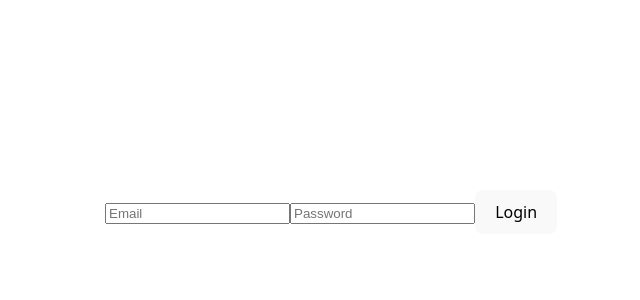
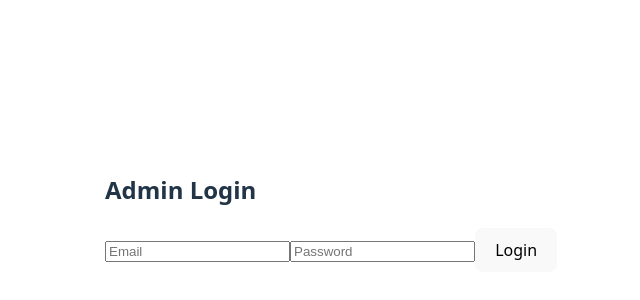
Before and after one commit to luislaguardia/ecotrack-web-test, a React (Vite) app in the folder admin-panel/: page / in a window 1280 px wide. Shown: the part 188-488 px from the top of the page, without its empty margins (245-885 px from the left). Built offline with nearby package versions, Linux system fonts and the light colour scheme.

Commit message:
Update Login.jsx

```diff
--- a/admin-panel/src/pages/Login.jsx
+++ b/admin-panel/src/pages/Login.jsx
@@ -10,21 +10,37 @@ const Login = ({ setIsAuthenticated }) => {
   const handleLogin = async (e) => {
     e.preventDefault();
     try {
-      const { data } = await axios.post('https://ecotrack-back.onrender.com/api/login', { email, password });
+      const { data } = await axios.post('https://ecotrack-back.onrender.com/api/login', {
+        email,
+        password
+      });
       localStorage.setItem('token', data.token);
       setIsAuthenticated(true);
       navigate('/dashboard');
-    } catch {
-      alert('Invalid credentials');
+    } catch (error) {
+      alert('Login failed. Please check your credentials.');
     }
   };
 
   return (
-    <form onSubmit={handleLogin}>
-      <input type="email" placeholder="Email" onChange={e => setEmail(e.target.value)} required />
-      <input type="password" placeholder="Password" onChange={e => setPassword(e.target.value)} required />
-      <button type="submit">Login</button>
-    </form>
+    <div className="login-container">
+      <h2>Admin Login</h2>
+      <form onSubmit={handleLogin}>
+        <input
+          type="email"
+          placeholder="Email"
+          onChange={(e) => setEmail(e.target.value)}
+          required
+        />
+        <input
+          type="password"
+          placeholder="Password"
+          onChange={(e) => setPassword(e.target.value)}
+          required
+        />
+        <button type="submit">Login</button>
+      </form>
+    </div>
   );
 };
 
```
